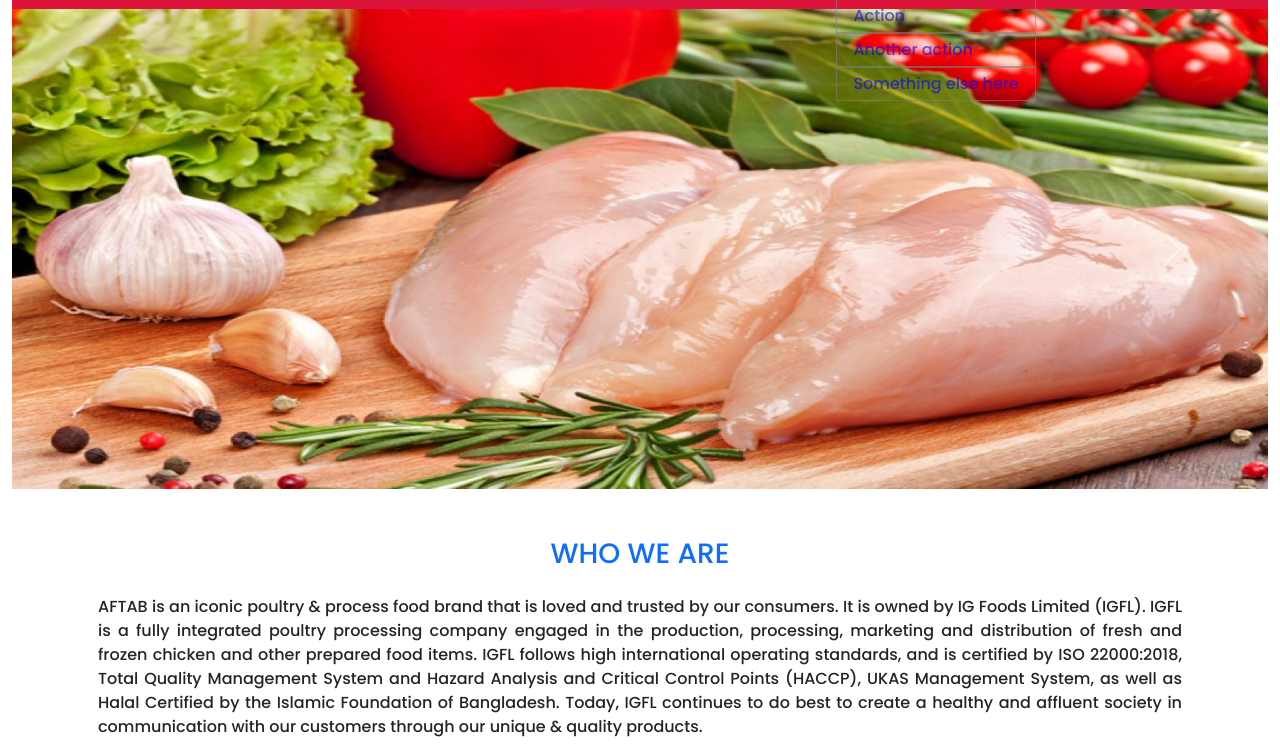
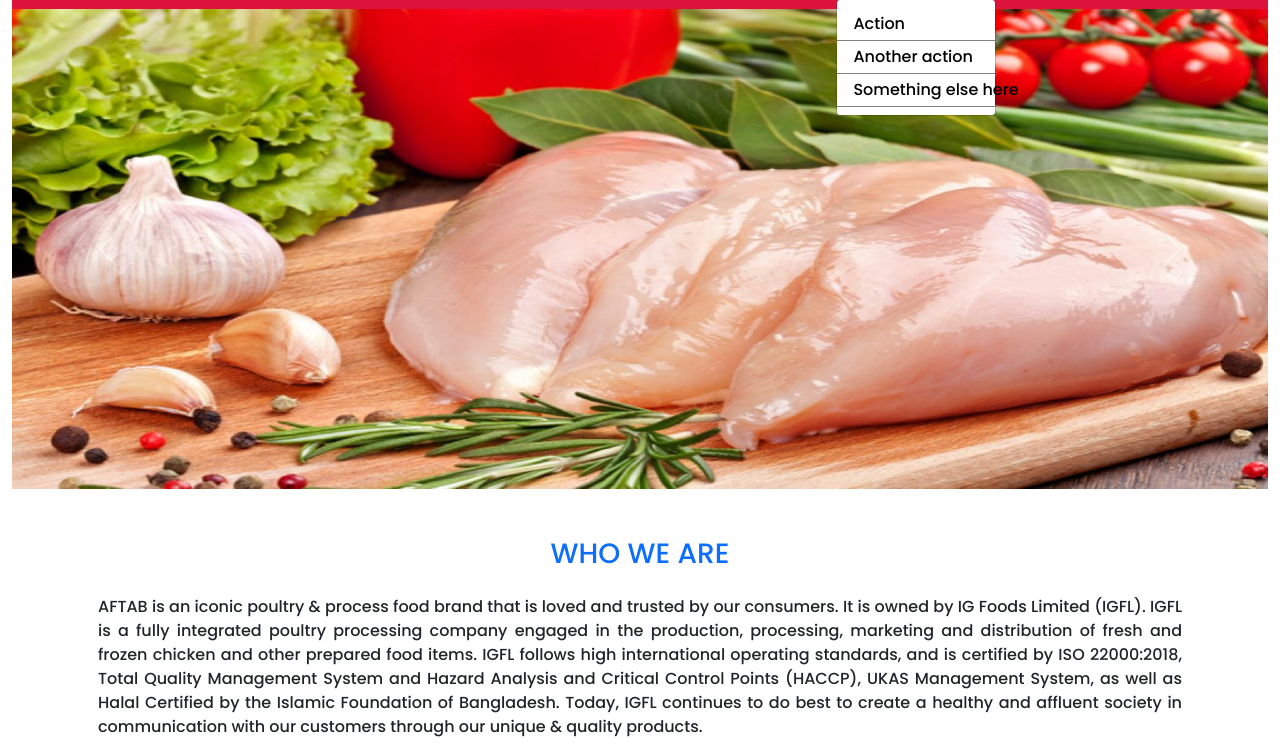
Before and after one commit to maksudur420/LandingPageDesign, a plain HTML site: page index.html in a window 1280 px wide. Both pictures are taken after a click on the button "ABOUT". Shown: the part 55-800 px from the top of the page. Drawn offline with Linux system fonts and the light colour scheme; a web font is replaced by a local one.

Commit message:
commit all

```diff
--- a/css/style.css
+++ b/css/style.css
@@ -21,24 +21,27 @@
     color: rgb(255, 255, 255);
     font-size: 28px;
 }
-.dropdown-menu{
-    background-color:transparent;
-    border-radius: 0;
-    padding: 0;
-    margin-top:0px;
-    border:0;
-    opacity: 0.6;
+.dropdown{
+    position: relative;
+}
+.dropdown-menu[data-bs-popper] {
+    background-color: #fff;
+    width: 50%;
 }
 .dropdown-menu li{
-    border: 1px solid #808080;
+    border-bottom: 1px solid #808080;
 }
 .dropdown-menu li a{
-    color: blue;
+    color: black;
 }
 .dropdown-menu li a:hover{
     background-color: rgb(255, 255, 255);
     color: rgb(8, 8, 8);
 
+}
+.navbar-collapse{
+    text-align: center;
+    width: 60%;
 }
 .card{
     border:none;
```
